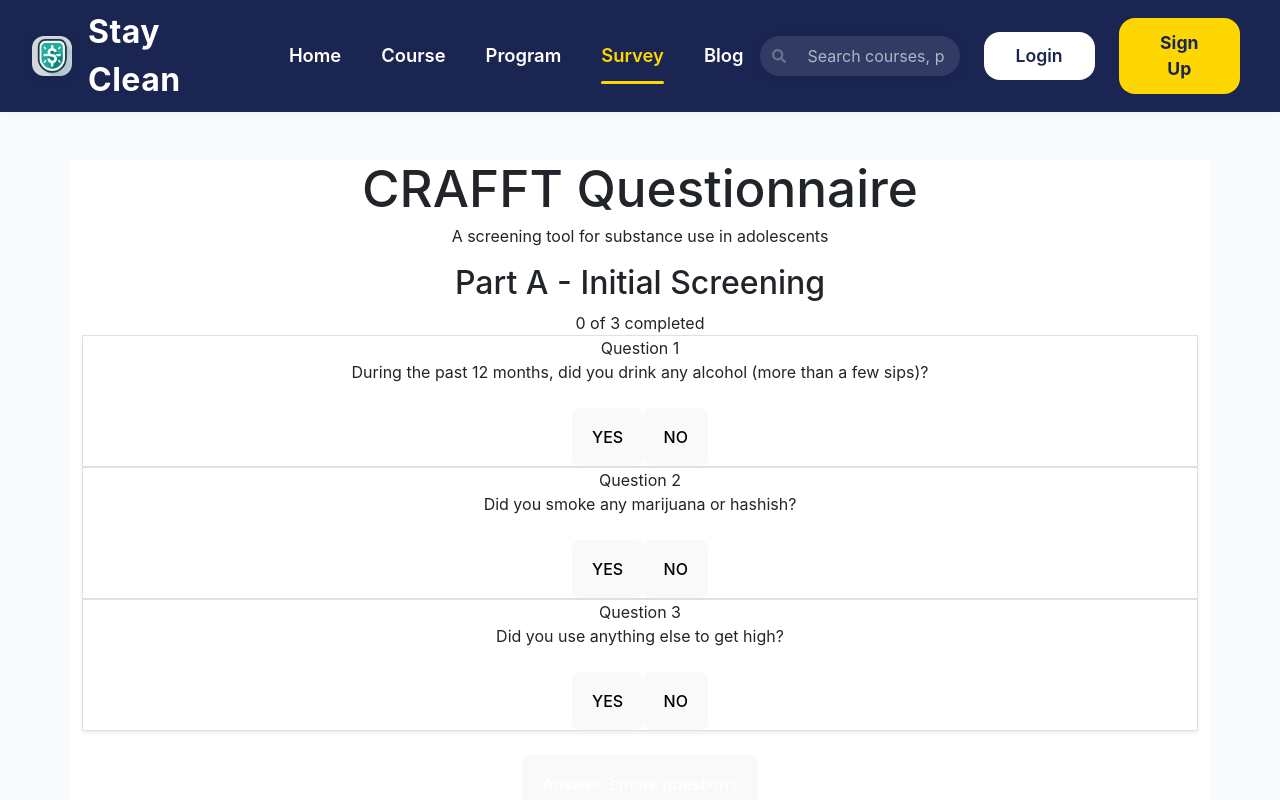
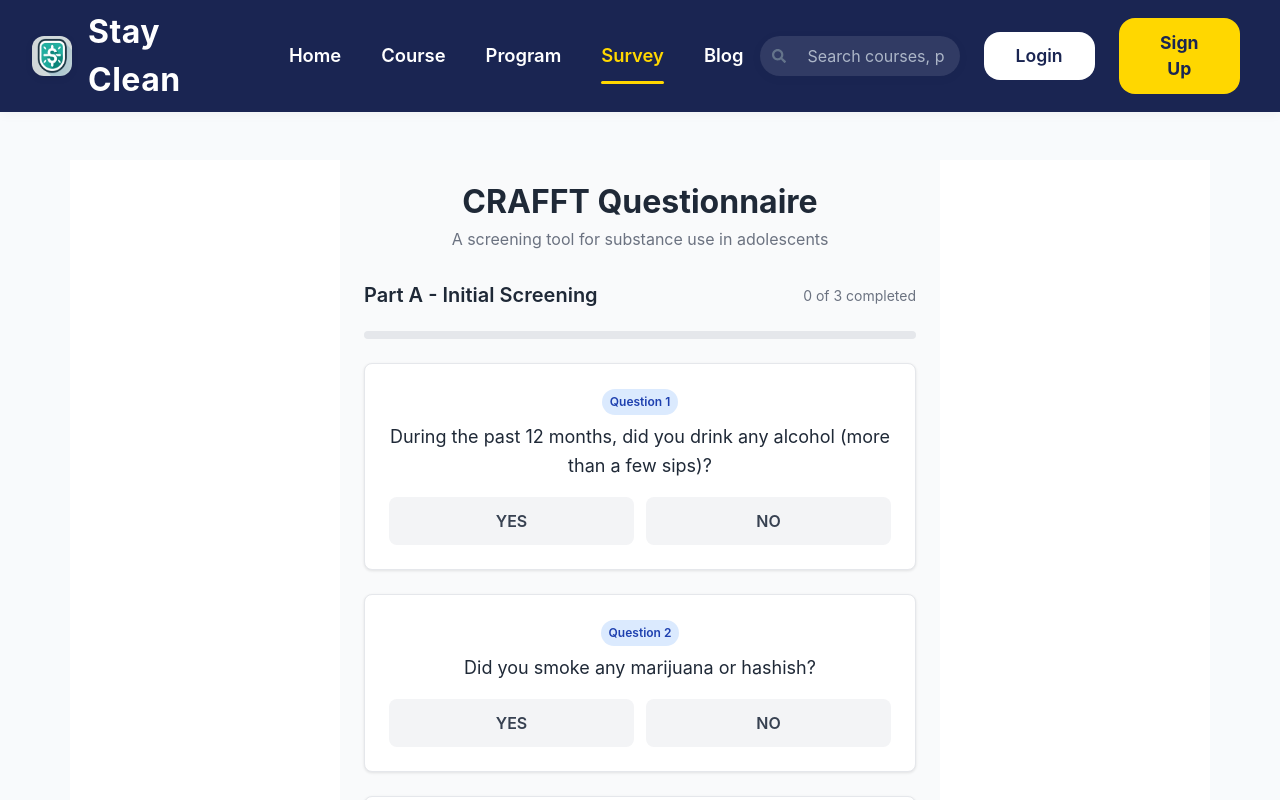
Before and after one commit to be-better-now/StayCleanSystem, a React (Vite) app in the folder front-end/: page /take-survey in a window 1280 px wide. Both pictures are taken after a click on the button "Teenager (under 18)". Shown: the top 800 px of the page. Built offline with nearby package versions, Linux system fonts and the light colour scheme; the HTML template or start-up script is replaced by a standard one.

Commit message:
Update CRAFFTComponent.jsx

```diff
--- a/front-end/src/components/surveys/CRAFFTComponent.jsx
+++ b/front-end/src/components/surveys/CRAFFTComponent.jsx
@@ -15,52 +15,291 @@ const CRAFFT_PART_B = [
   { id: "b6", question: "Have you ever gotten into Trouble while you were using alcohol or drugs?" },
 ];
 
+// Inline styles for consistency
+const styles = {
+  container: {
+    maxWidth: '600px',
+    margin: '0 auto',
+    padding: '24px',
+    backgroundColor: '#f9fafb',
+    minHeight: '100vh',
+    fontFamily: 'system-ui, -apple-system, sans-serif'
+  },
+  header: {
+    textAlign: 'center',
+    marginBottom: '32px'
+  },
+  title: {
+    fontSize: '2rem',
+    fontWeight: 'bold',
+    color: '#1f2937',
+    marginBottom: '8px',
+    margin: '0 0 8px 0'
+  },
+  subtitle: {
+    color: '#6b7280',
+    margin: 0
+  },
+  sectionHeader: {
+    display: 'flex',
+    justifyContent: 'space-between',
+    alignItems: 'center',
+    marginBottom: '24px'
+  },
+  sectionTitle: {
+    fontSize: '1.25rem',
+    fontWeight: '600',
+    color: '#1f2937',
+    margin: 0
+  },
+  completionStatus: {
+    fontSize: '0.875rem',
+    color: '#6b7280'
+  },
+  progressContainer: {
+    width: '100%',
+    backgroundColor: '#e5e7eb',
+    borderRadius: '9999px',
+    height: '8px',
+    marginBottom: '24px'
+  },
+  progressBar: {
+    height: '8px',
+    borderRadius: '9999px',
+    backgroundColor: '#3b82f6',
+    transition: 'width 0.3s ease-out'
+  },
+  questionCard: {
+    backgroundColor: 'white',
+    border: '1px solid #e5e7eb',
+    borderRadius: '8px',
+    padding: '24px',
+    marginBottom: '24px',
+    boxShadow: '0 1px 3px 0 rgba(0, 0, 0, 0.1)',
+    transition: 'box-shadow 0.2s'
+  },
+  questionCardHover: {
+    boxShadow: '0 4px 6px -1px rgba(0, 0, 0, 0.1)'
+  },
+  questionBadge: {
+    display: 'inline-block',
+    backgroundColor: '#dbeafe',
+    color: '#1e40af',
+    fontSize: '0.75rem',
+    fontWeight: '600',
+    padding: '4px 8px',
+    borderRadius: '9999px',
+    marginBottom: '8px'
+  },
+  questionText: {
+    color: '#1f2937',
+    fontSize: '1.125rem',
+    lineHeight: '1.6',
+    margin: '0 0 16px 0'
+  },
+  buttonContainer: {
+    display: 'flex',
+    gap: '12px'
+  },
+  button: {
+    flex: 1,
+    padding: '12px 24px',
+    borderRadius: '8px',
+    fontWeight: '600',
+    border: 'none',
+    cursor: 'pointer',
+    transition: 'all 0.2s',
+    fontSize: '1rem'
+  },
+  buttonYes: {
+    backgroundColor: '#ef4444',
+    color: 'white',
+    boxShadow: '0 2px 4px rgba(0, 0, 0, 0.1)'
+  },
+  buttonYesInactive: {
+    backgroundColor: '#f3f4f6',
+    color: '#374151'
+  },
+  buttonNo: {
+    backgroundColor: '#22c55e',
+    color: 'white',
+    boxShadow: '0 2px 4px rgba(0, 0, 0, 0.1)'
+  },
+  buttonNoInactive: {
+    backgroundColor: '#f3f4f6',
+    color: '#374151'
+  },
+  actionButton: {
+    width: '100%',
+    padding: '12px 24px',
+    borderRadius: '8px',
+    fontWeight: '600',
+    border: 'none',
+    cursor: 'pointer',
+    fontSize: '1rem',
+    transition: 'background-color 0.2s',
+    marginTop: '16px'
+  },
+  actionButtonPrimary: {
+    backgroundColor: '#3b82f6',
+    color: 'white'
+  },
+  actionButtonPrimaryHover: {
+    backgroundColor: '#2563eb'
+  },
+  actionButtonSuccess: {
+    backgroundColor: '#22c55e',
+    color: 'white'
+  },
+  actionButtonSuccessHover: {
+    backgroundColor: '#16a34a'
+  },
+  actionButtonSecondary: {
+    backgroundColor: '#e5e7eb',
+    color: '#374151'
+  },
+  actionButtonSecondaryHover: {
+    backgroundColor: '#d1d5db'
+  },
+  actionButtonDisabled: {
+    backgroundColor: '#d1d5db',
+    color: '#9ca3af',
+    cursor: 'not-allowed'
+  },
+  completionContainer: {
+    maxWidth: '600px',
+    margin: '0 auto',
+    padding: '24px'
+  },
+  completionIcon: {
+    width: '64px',
+    height: '64px',
+    backgroundColor: '#dcfce7',
+    borderRadius: '50%',
+    display: 'flex',
+    alignItems: 'center',
+    justifyContent: 'center',
+    margin: '0 auto 16px auto',
+    fontSize: '1.5rem'
+  },
+  completionTitle: {
+    fontSize: '1.5rem',
+    fontWeight: 'bold',
+    color: '#1f2937',
+    marginBottom: '8px',
+    textAlign: 'center',
+    margin: '0 0 8px 0'
+  },
+  completionSubtitle: {
+    color: '#6b7280',
+    textAlign: 'center',
+    marginBottom: '32px',
+    margin: '0 0 32px 0'
+  },
+  resultsCard: {
+    padding: '24px',
+    borderRadius: '8px',
+    border: '1px solid #e5e7eb',
+    marginBottom: '24px'
+  },
+  resultsTitle: {
+    fontSize: '1.125rem',
+    fontWeight: '600',
+    marginBottom: '8px',
+    color: 'black',
+    margin: '0 0 8px 0'
+  },
+  scoreText: {
+    marginBottom: '8px',
+    color:'grey',
+    margin: '0 0 8px 0'
+  },
+  riskLevel: {
+    fontWeight: '600',
+    fontSize: '1.5rem',
+    margin: 0
+  }
+};
+
 // Reusable Question Component
-const QuestionCard = ({ question, answer, onAnswer, questionNumber }) => (
-  <div className="bg-white border border-gray-200 rounded-lg p-6 shadow-sm hover:shadow-md transition-shadow">
-    <div className="mb-4">
-      <span className="inline-block bg-blue-100 text-blue-800 text-xs font-semibold px-2 py-1 rounded-full mb-2">
+const QuestionCard = ({ question, answer, onAnswer, questionNumber }) => {
+  const [isHovered, setIsHovered] = useState(false);
+
+  return (
+    <div
+      style={{
+        ...styles.questionCard,
+        ...(isHovered ? styles.questionCardHover : {})
+      }}
+      onMouseEnter={() => setIsHovered(true)}
+      onMouseLeave={() => setIsHovered(false)}
+    >
+      <div>
+        <span style={styles.questionBadge}>
           Question {questionNumber}
         </span>
-      <p className="text-gray-800 text-lg leading-relaxed">{question}</p>
+        <p style={styles.questionText}>{question}</p>
       </div>
 
-    <div className="flex gap-3">
+      <div style={styles.buttonContainer}>
         <button
-        className={`flex-1 py-3 px-6 rounded-lg font-semibold transition-all duration-200 focus:outline-none focus:ring-2 focus:ring-offset-2 ${
-          answer === "yes"
-            ? "bg-red-500 text-white shadow-md focus:ring-red-300"
-            : "bg-gray-100 text-gray-700 hover:bg-red-50 hover:text-red-600 focus:ring-gray-300"
-        }`}
+          style={{
+            ...styles.button,
+            ...(answer === "yes" ? styles.buttonYes : styles.buttonYesInactive)
+          }}
           onClick={() => onAnswer("yes")}
-        aria-pressed={answer === "yes"}
+          onMouseOver={(e) => {
+            if (answer !== "yes") {
+              e.target.style.backgroundColor = '#fef2f2';
+              e.target.style.color = '#dc2626';
+            }
+          }}
+          onMouseOut={(e) => {
+            if (answer !== "yes") {
+              e.target.style.backgroundColor = '#f3f4f6';
+              e.target.style.color = '#374151';
+            }
+          }}
         >
           YES
         </button>
         <button
-        className={`flex-1 py-3 px-6 rounded-lg font-semibold transition-all duration-200 focus:outline-none focus:ring-2 focus:ring-offset-2 ${
-          answer === "no"
-            ? "bg-green-500 text-white shadow-md focus:ring-green-300"
-            : "bg-gray-100 text-gray-700 hover:bg-green-50 hover:text-green-600 focus:ring-gray-300"
-        }`}
+          style={{
+            ...styles.button,
+            ...(answer === "no" ? styles.buttonNo : styles.buttonNoInactive)
+          }}
           onClick={() => onAnswer("no")}
-        aria-pressed={answer === "no"}
+          onMouseOver={(e) => {
+            if (answer !== "no") {
+              e.target.style.backgroundColor = '#f0fdf4';
+              e.target.style.color = '#16a34a';
+            }
+          }}
+          onMouseOut={(e) => {
+            if (answer !== "no") {
+              e.target.style.backgroundColor = '#f3f4f6';
+              e.target.style.color = '#374151';
+            }
+          }}
         >
           NO
         </button>
       </div>
     </div>
   );
+};
 
 // Progress Bar Component
 const ProgressBar = ({ current, total }) => {
   const progress = (current / total) * 100;
 
   return (
-    <div className="w-full bg-gray-200 rounded-full h-2 mb-6">
+    <div style={styles.progressContainer}>
       <div
-        className="bg-blue-500 h-2 rounded-full transition-all duration-300 ease-out"
-        style={{ width: `${progress}%` }}
+        style={{
+          ...styles.progressBar,
+          width: `${progress}%`
+        }}
         role="progressbar"
         aria-valuenow={progress}
         aria-valuemin="0"
@@ -118,9 +357,21 @@ export default function CRAFFTComponent() {
   };
 
   const getScoreInterpretation = (score) => {
-    if (score === 0) return { level: "Low Risk", color: "text-green-600", bg: "bg-green-50" };
-    if (score === 1) return { level: "Low-Medium Risk", color: "text-yellow-600", bg: "bg-yellow-50" };
-    if (score >= 2) return { level: "High Risk", color: "text-red-600", bg: "bg-red-50" };
+    if (score === 0) return {
+      level: "Low Risk",
+      color: "#16a34a",
+      backgroundColor: "#f0fdf4"
+    };
+    if (score === 1) return {
+      level: "Low-Medium Risk",
+      color: "#ca8a04",
+      backgroundColor: "#fefce8"
+    };
+    if (score >= 2) return {
+      level: "High Risk",
+      color: "#dc2626",
+      backgroundColor: "#fef2f2"
+    };
   };
 
 if (surveyComplete) {
@@ -128,27 +379,32 @@ export default function CRAFFTComponent() {
   const interpretation = getScoreInterpretation(score);
 
   return (
-      <div className="max-w-2xl mx-auto p-6">
-        <div className="text-center mb-8">
-          <div className="w-16 h-16 bg-green-100 rounded-full flex items-center justify-center mx-auto mb-4">
-            <span className="text-2xl">✓</span>
+    <div style={styles.completionContainer}>
+      <div style={styles.header}>
+        <div style={styles.completionIcon}>
+          <span>✓</span>
         </div>
-          <h2 className="text-2xl font-bold text-gray-800 mb-2">Survey Complete!</h2>
-          <p className="text-gray-600">Thank you for completing the CRAFFT questionnaire.</p>
+        <h2 style={styles.completionTitle}>Survey Complete!</h2>
+        <p style={styles.completionSubtitle}>Thank you for completing the CRAFFT questionnaire.</p>
       </div>
 
-        {currentStep === "partB" && (
-          <div className={`p-6 rounded-lg ${interpretation.bg} border`}>
-            <h3 className="text-lg font-semibold mb-2">Results Summary</h3>
-            <p className="mb-2">
-              <span className="font-medium">CRAFFT Score: </span>
-              <span className="font-bold">{score}/6</span>
+      {/* ✅ Always show Results Summary */}
+      <div style={{
+        ...styles.resultsCard,
+        backgroundColor: interpretation.backgroundColor
+      }}>
+        <h3 style={styles.resultsTitle}>Results Summary</h3>
+        <p style={styles.scoreText}>
+          <span style={{ fontWeight: '500' }}>CRAFFT Score: </span>
+          <span style={{ fontWeight: 'bold' }}>{score}/6</span>
         </p>
-            <p className={`font-medium ${interpretation.color}`}>
+        <p style={{
+          ...styles.riskLevel,
+          color: interpretation.color
+        }}>
           Risk Level: {interpretation.level}
         </p>
       </div>
-        )}
 
       <button
         onClick={() => {
@@ -156,7 +412,16 @@ export default function CRAFFTComponent() {
           setCurrentStep("partA");
           setSurveyComplete(false);
         }}
-          className="w-full mt-6 py-3 px-6 bg-blue-500 text-white rounded-lg hover:bg-blue-600 transition-colors font-semibold"
+        style={{
+          ...styles.actionButton,
+          ...styles.actionButtonPrimary
+        }}
+        onMouseOver={(e) => {
+          e.target.style.backgroundColor = styles.actionButtonPrimaryHover.backgroundColor;
+        }}
+        onMouseOut={(e) => {
+          e.target.style.backgroundColor = styles.actionButtonPrimary.backgroundColor;
+        }}
       >
         Take Survey Again
       </button>
@@ -164,20 +429,21 @@ export default function CRAFFTComponent() {
   );
 }
 
+
   return (
-    <div className="max-w-2xl mx-auto p-6 bg-gray-50 min-h-screen">
+    <div style={styles.container}>
       {/* Header */}
-      <div className="text-center mb-8">
-        <h1 className="text-3xl font-bold text-gray-800 mb-2">CRAFFT Questionnaire</h1>
-        <p className="text-gray-600">A screening tool for substance use in adolescents</p>
+      <div style={styles.header}>
+        <h1 style={styles.title}>CRAFFT Questionnaire</h1>
+        <p style={styles.subtitle}>A screening tool for substance use in adolescents</p>
       </div>
 
       {/* Part A */}
       {currentStep === "partA" && (
-        <div className="space-y-6">
-          <div className="flex items-center justify-between mb-6">
-            <h2 className="text-xl font-semibold text-gray-800">Part A - Initial Screening</h2>
-            <span className="text-sm text-gray-500">
+        <div>
+          <div style={styles.sectionHeader}>
+            <h2 style={styles.sectionTitle}>Part A - Initial Screening</h2>
+            <span style={styles.completionStatus}>
               {getAnsweredCount(CRAFFT_PART_A)} of {CRAFFT_PART_A.length} completed
             </span>
           </div>
@@ -197,24 +463,41 @@ export default function CRAFFTComponent() {
             />
           ))}
 
-          <div className="pt-4">
           <button
             onClick={handlePartANext}
             disabled={!isPartComplete(CRAFFT_PART_A)}
-              className="w-full py-3 px-6 bg-blue-500 text-white rounded-lg hover:bg-blue-600 disabled:bg-gray-300 disabled:cursor-not-allowed transition-colors font-semibold"
+            style={{
+              ...styles.actionButton,
+              ...(isPartComplete(CRAFFT_PART_A)
+                ? styles.actionButtonPrimary
+                : styles.actionButtonDisabled
+              )
+            }}
+            onMouseOver={(e) => {
+              if (isPartComplete(CRAFFT_PART_A)) {
+                e.target.style.backgroundColor = styles.actionButtonPrimaryHover.backgroundColor;
+              }
+            }}
+            onMouseOut={(e) => {
+              if (isPartComplete(CRAFFT_PART_A)) {
+                e.target.style.backgroundColor = styles.actionButtonPrimary.backgroundColor;
+              }
+            }}
           >
-              {isPartComplete(CRAFFT_PART_A) ? "Continue" : `Answer ${CRAFFT_PART_A.length - getAnsweredCount(CRAFFT_PART_A)} more questions`}
+            {isPartComplete(CRAFFT_PART_A)
+              ? "Continue"
+              : `Answer ${CRAFFT_PART_A.length - getAnsweredCount(CRAFFT_PART_A)} more questions`
+            }
           </button>
-          </div>
         </div>
       )}
 
       {/* Part B */}
       {currentStep === "partB" && (
-        <div className="space-y-6">
-          <div className="flex items-center justify-between mb-6">
-            <h2 className="text-xl font-semibold text-gray-800">Part B - Detailed Assessment</h2>
-            <span className="text-sm text-gray-500">
+        <div>
+          <div style={styles.sectionHeader}>
+            <h2 style={styles.sectionTitle}>Part B - Detailed Assessment</h2>
+            <span style={styles.completionStatus}>
               {getAnsweredCount(CRAFFT_PART_B)} of {CRAFFT_PART_B.length} completed
             </span>
           </div>
@@ -234,22 +517,48 @@ export default function CRAFFTComponent() {
             />
           ))}
 
-          <div className="pt-4 space-y-3">
           <button
             onClick={handlePartBSubmit}
             disabled={!isPartComplete(CRAFFT_PART_B)}
-              className="w-full py-3 px-6 bg-green-500 text-white rounded-lg hover:bg-green-600 disabled:bg-gray-300 disabled:cursor-not-allowed transition-colors font-semibold"
+            style={{
+              ...styles.actionButton,
+              ...(isPartComplete(CRAFFT_PART_B)
+                ? styles.actionButtonSuccess
+                : styles.actionButtonDisabled
+              )
+            }}
+            onMouseOver={(e) => {
+              if (isPartComplete(CRAFFT_PART_B)) {
+                e.target.style.backgroundColor = styles.actionButtonSuccessHover.backgroundColor;
+              }
+            }}
+            onMouseOut={(e) => {
+              if (isPartComplete(CRAFFT_PART_B)) {
+                e.target.style.backgroundColor = styles.actionButtonSuccess.backgroundColor;
+              }
+            }}
           >
-              {isPartComplete(CRAFFT_PART_B) ? "Submit Survey" : `Answer ${CRAFFT_PART_B.length - getAnsweredCount(CRAFFT_PART_B)} more questions`}
+            {isPartComplete(CRAFFT_PART_B)
+              ? "Submit Survey"
+              : `Answer ${CRAFFT_PART_B.length - getAnsweredCount(CRAFFT_PART_B)} more questions`
+            }
           </button>
 
           <button
             onClick={() => setCurrentStep("partA")}
-              className="w-full py-3 px-6 bg-gray-200 text-gray-700 rounded-lg hover:bg-gray-300 transition-colors font-semibold"
+            style={{
+              ...styles.actionButton,
+              ...styles.actionButtonSecondary
+            }}
+            onMouseOver={(e) => {
+              e.target.style.backgroundColor = styles.actionButtonSecondaryHover.backgroundColor;
+            }}
+            onMouseOut={(e) => {
+              e.target.style.backgroundColor = styles.actionButtonSecondary.backgroundColor;
+            }}
           >
             Back to Part A
           </button>
-          </div>
         </div>
       )}
     </div>
```
Lines whose indentation alone changed are shown as unchanged.
